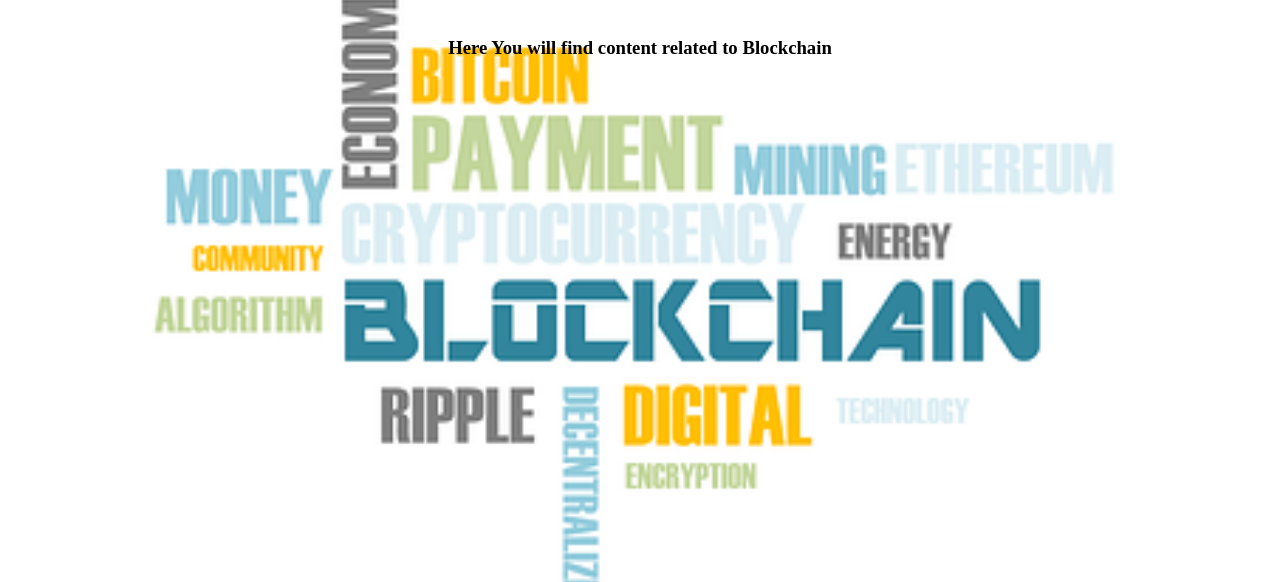
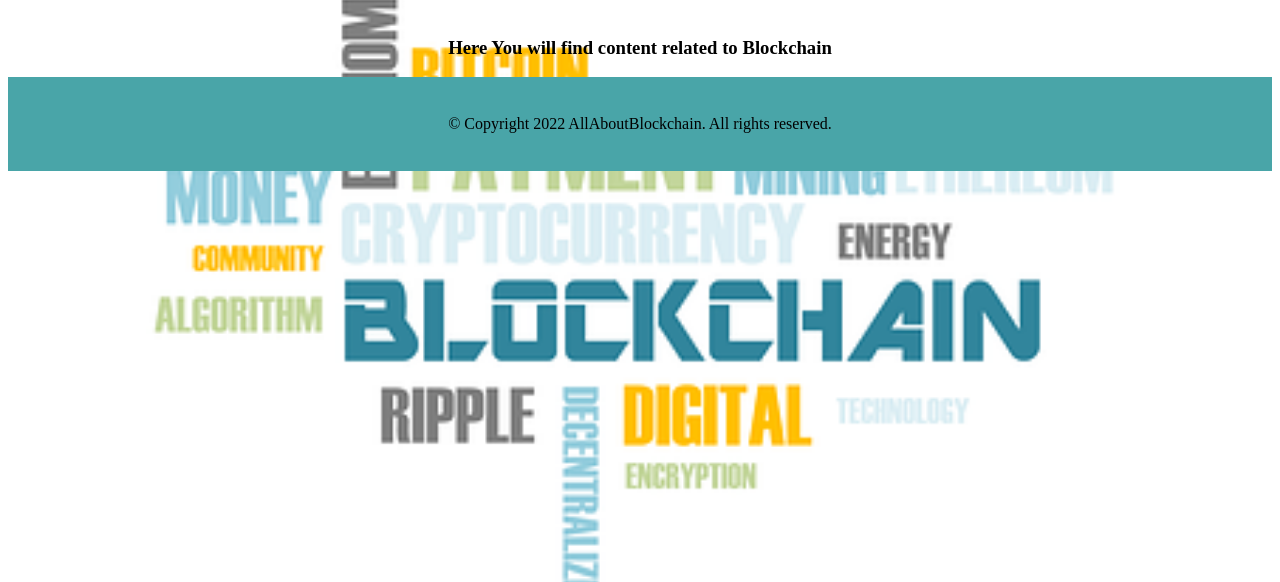
Before and after one commit to GarunaTheTrillionaire/basic-html-css, a plain HTML site: page Blockchain.html in a window 1280 px wide. Shown: the part 218-800 px from the top of the page. Drawn offline with Linux system fonts and the light colour scheme.

Commit message:
copyright

```diff
--- a/Blockchain.html
+++ b/Blockchain.html
@@ -20,6 +20,13 @@
          font-style:bold;
          font-size: 200%;
     }
+    .copyright{
+      margin: 0%;
+      padding: 3%;
+      background-color: rgb(73, 165, 168);
+      text-align: center;
+  }
+
 
 </style>
     <div class="wlcm">
@@ -27,6 +34,8 @@
         <center><h2>WEB 3.O</h2></center>
     </div>
     <center><h3>Here You will find content related to Blockchain</h3></center>
-
+    <div>
+        <p class="copyright"> © Copyright 2022 AllAboutBlockchain. All rights reserved.</p>
+    </div>
 </body>
 </html>
```
Also changed, not shown: AboutMe.html (+9 -0 lines), img/bcn.jpg (added).
